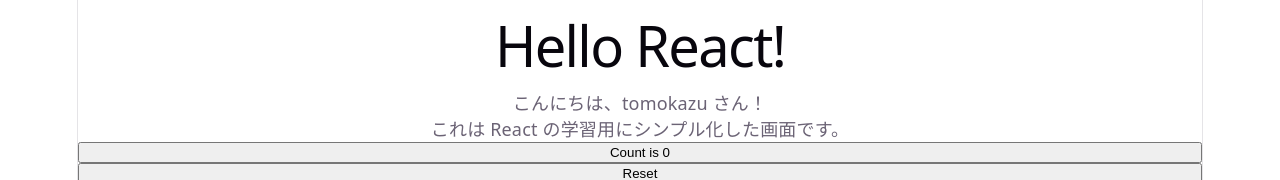
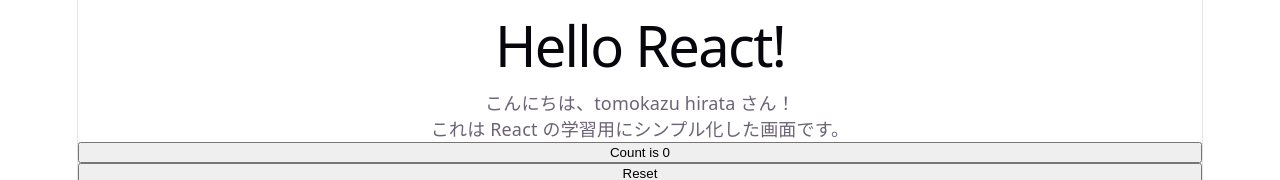
Before and after one commit to hiratatomokazumdis-bit/reactpractice, a React (Vite) app in the folder my-react-app/: page / in a window 1280 px wide. Shown: the top 180 px of the page. Built offline with nearby package versions, Linux system fonts and the light colour scheme.

Commit message:
コミットテスト

```diff
--- a/my-react-app/src/App.jsx
+++ b/my-react-app/src/App.jsx
@@ -8,7 +8,7 @@
     <>
       <h1>Hello React!</h1>
 
-      <Hello name="tomokazu" />
+      <Hello name="tomokazu hirata" />
 
       <p>これは React の学習用にシンプル化した画面です。</p>
 
```
